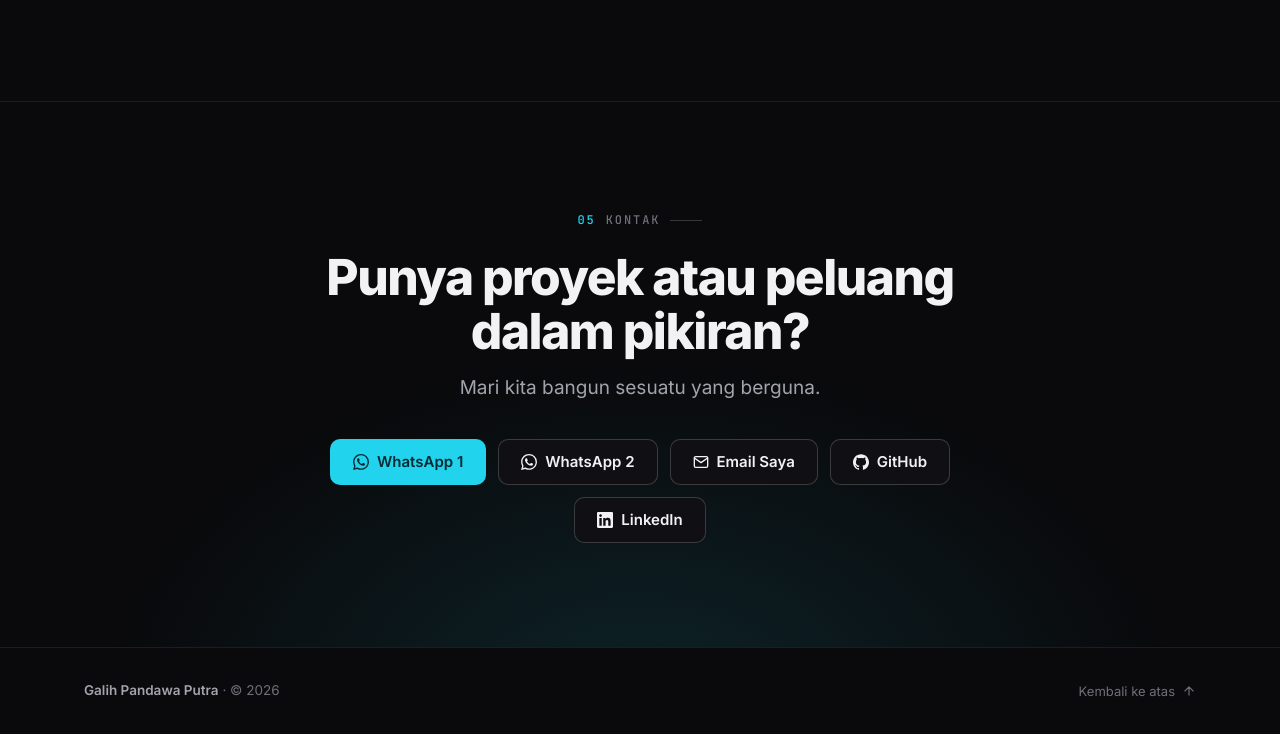
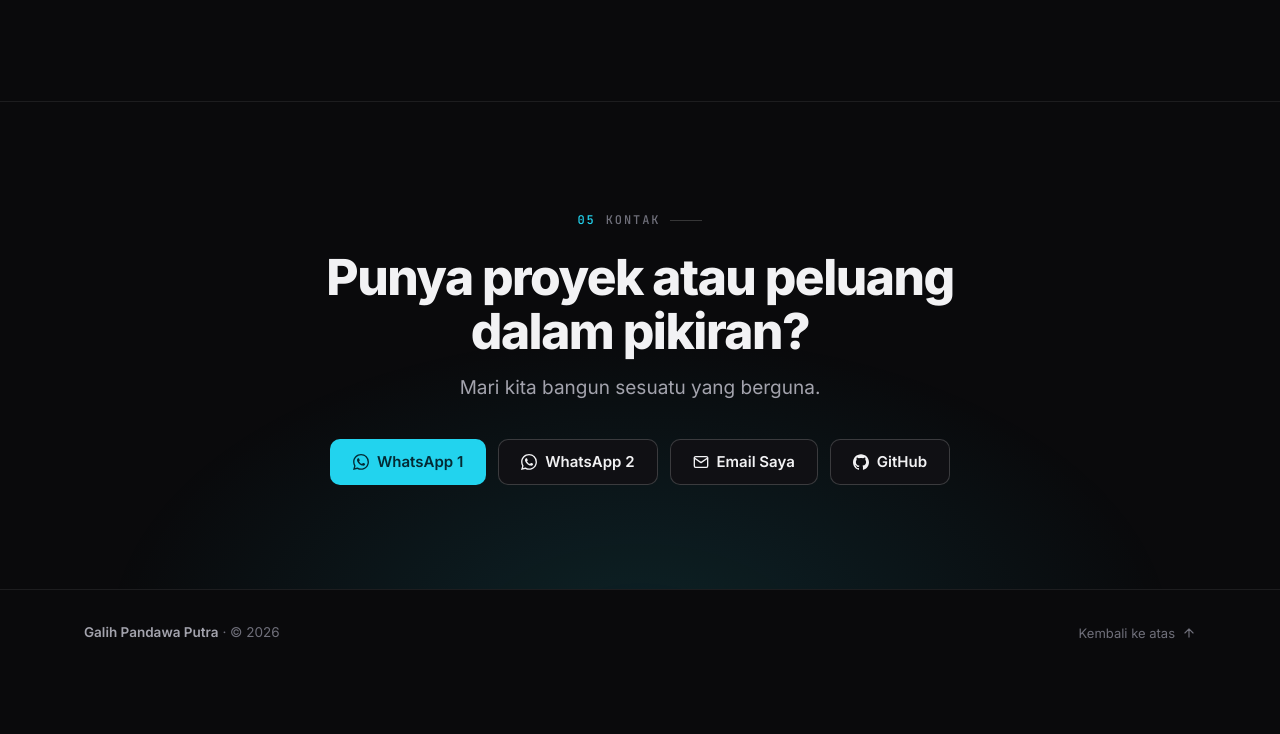
Before and after one commit to MzXax1/portofolio, a plain HTML site: page index.html in a window 1280 px wide. Shown: the part 6828-7562 px from the top of the page. After the commit the page ends 7508 px from the top, so only its background shows below. Drawn offline with Linux system fonts and the light colour scheme.

Commit message:
Update index.html

```diff
--- a/index.html
+++ b/index.html
@@ -1434,10 +1434,10 @@ input { font-family: inherit; }
             <svg class="ic" viewBox="0 0 24 24" fill="currentColor"><path d="M12 .297c-6.63 0-12 5.373-12 12 0 5.303 3.438 9.8 8.205 11.385.6.113.82-.258.82-.577 0-.285-.01-1.04-.015-2.04-3.338.724-4.042-1.61-4.042-1.61C4.422 18.07 3.633 17.7 3.633 17.7c-1.087-.744.084-.729.084-.729 1.205.084 1.838 1.236 1.838 1.236 1.07 1.835 2.809 1.305 3.495.998.108-.776.417-1.305.76-1.605-2.665-.3-5.466-1.332-5.466-5.93 0-1.31.465-2.38 1.235-3.22-.135-.303-.54-1.523.105-3.176 0 0 1.005-.322 3.3 1.23.96-.267 1.98-.399 3-.405 1.02.006 2.04.138 3 .405 2.28-1.552 3.285-1.23 3.285-1.23.645 1.653.24 2.873.12 3.176.765.84 1.23 1.91 1.23 3.22 0 4.61-2.805 5.625-5.475 5.92.42.36.81 1.096.81 2.22 0 1.606-.015 2.896-.015 3.286 0 .315.21.69.825.57C20.565 22.092 24 17.592 24 12.297c0-6.627-5.373-12-12-12"/></svg>
             <span data-i18n="contact.github">GitHub</span>
           </a>
-          <a href="https://linkedin.com/" target="_blank" rel="noopener" class="btn btn-ghost">
+          <!-- <a href="https://linkedin.com/" target="_blank" rel="noopener" class="btn btn-ghost">
             <svg class="ic" viewBox="0 0 24 24" fill="currentColor"><path d="M20.447 20.452h-3.554v-5.569c0-1.328-.027-3.037-1.852-3.037-1.853 0-2.136 1.445-2.136 2.939v5.667H9.351V9h3.414v1.561h.046c.477-.9 1.637-1.85 3.37-1.85 3.601 0 4.267 2.37 4.267 5.455v6.286zM5.337 7.433c-1.144 0-2.063-.926-2.063-2.065 0-1.138.92-2.063 2.063-2.063 1.14 0 2.064.925 2.064 2.063 0 1.139-.925 2.065-2.064 2.065zm1.782 13.019H3.555V9h3.564v11.452zM22.225 0H1.771C.792 0 0 .774 0 1.729v20.542C0 23.227.792 24 1.771 24h20.451C23.2 24 24 23.227 24 22.271V1.729C24 .774 23.2 0 22.225 0z"/></svg>
             <span data-i18n="contact.linkedin">LinkedIn</span>
-          </a>
+          </a> -->
         </div>
       </div>
     </div>
```
